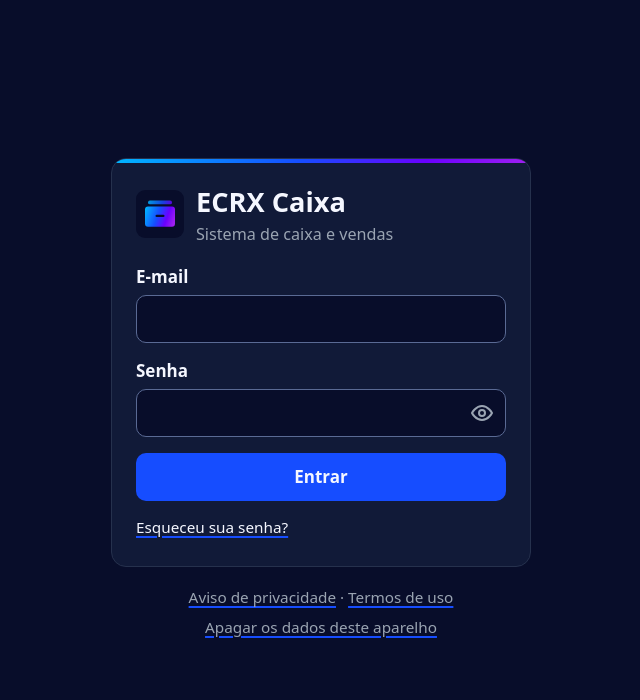
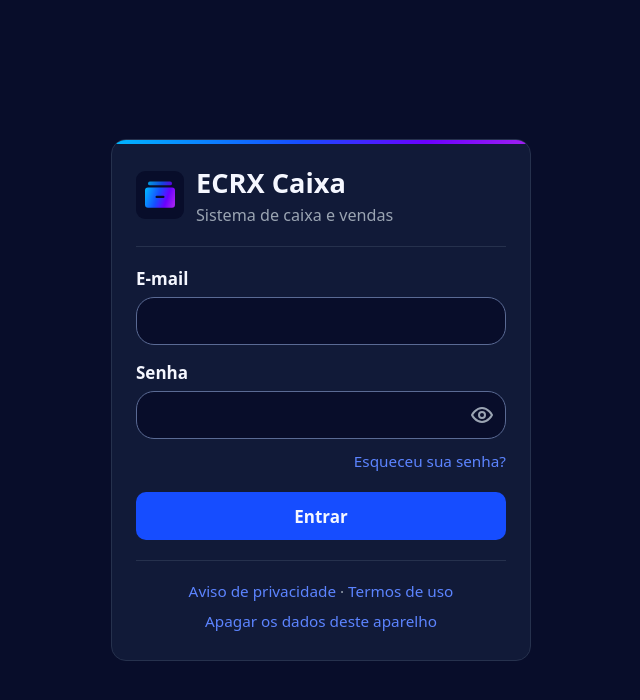
Before and after one commit to Elias-Costa/caixa-simples, a React (Vite) app in the folder frontend/: page /entrar in a window 1280 px wide. Shown: the top 700 px of the page, without its empty margins (319-959 px from the left). Built offline with nearby package versions, Linux system fonts and the light colour scheme.

Commit message:
feat: destaca os links pela cor sem sublinhado, divide o cartão da entrada em três partes com os links no pé, põe a senha esquecida acima de Entrar e arredonda os campos

```diff
--- a/frontend/src/estilos.css
+++ b/frontend/src/estilos.css
@@ -5,8 +5,8 @@
  *
  * Tema escuro único, sobre o azul-marinho. Onde a cor da paleta e a legibilidade divergem, o
  * contraste decide: o azul royal sobre o fundo fica em 3,2:1, abaixo dos 4,5:1 que texto comum
- * pede, então o link é texto claro sublinhado de royal, e não texto royal. Roxo e violeta só
- * aparecem dentro do gradiente, que fica em poucos lugares.
+ * pede, então o link é um royal clareado só o bastante para ser lido, e não o royal da paleta. Roxo
+ * e violeta só aparecem dentro do gradiente, que fica em poucos lugares.
  */
 
 :root {
@@ -36,6 +36,10 @@
      campo, que pede 3:1. */
   --cor-primaria-realce: #2a5aff;
   --cor-borda-controle: #5a6a94;
+  /* O link, sem sublinhado: 5,05:1 sobre a superfície e 5,63:1 sobre o fundo, e 3,17:1 contra o texto
+     claro, o que basta para o link no meio de uma frase se separar dela sem o traço. Sobre o realce
+     fica em 4,47:1, e por isso nenhum link fica sobre ele. */
+  --cor-link: #5c84ff;
 
   /* Funcionais, todas acima de 5:1 sobre o fundo e as superfícies. A informação usa o ciano dos
      indicadores. O fundo de cada uma é a mesma cor quase transparente sobre o azul-marinho. */
@@ -74,15 +78,18 @@ body {
   min-height: 100vh;
 }
 
-a {
-  color: var(--cor-texto);
-  text-decoration-color: var(--cor-primaria);
-  text-decoration-thickness: 2px;
+/* O link se destaca pela cor, sem o traço embaixo. O traço volta ao passar o mouse e no foco, que é o
+   sinal além da cor que o link no meio de uma frase precisa. O :where deixa a regra sem peso, e o
+   link com cara de botão ou de item do menu continua com o estilo da classe dele. */
+:where(a) {
+  color: var(--cor-link);
+  text-decoration: none;
   text-underline-offset: 3px;
+  text-decoration-thickness: 1px;
 }
 
-a:hover {
-  text-decoration-color: var(--cor-destaque);
+:where(a:hover, a:focus-visible) {
+  text-decoration: underline;
 }
 
 :focus-visible {
@@ -375,13 +382,10 @@ textarea:disabled {
 
 /* Login */
 
-/* O cartão e o rodapé da entrada ficam juntos no meio da tela, e não cada um no meio de uma metade. */
 .login {
   min-height: 100vh;
   display: grid;
   place-items: center;
-  align-content: center;
-  gap: var(--espaco);
   padding: var(--espaco);
 }
 
@@ -404,11 +408,15 @@ textarea:disabled {
   background: var(--gradiente-marca);
 }
 
+/* O cartão da entrada tem três partes, e a linha da borda dos cartões separa uma da outra: a marca
+   em cima, os links de apoio embaixo. */
 .login__marca {
   display: flex;
   align-items: center;
   gap: 12px;
   margin: 0 0 calc(var(--espaco) * 1.25);
+  padding-bottom: calc(var(--espaco) * 1.25);
+  border-bottom: 1px solid var(--cor-borda);
 }
 
 .login__icone {
@@ -436,22 +444,28 @@ textarea:disabled {
   margin: 0 0 var(--espaco);
 }
 
+/* Os campos de e-mail e senha da entrada ficam mais arredondados que os do resto do aplicativo. */
+.login__formulario .campo__entrada {
+  border-radius: calc(var(--raio) * 1.8);
+}
+
 /* A senha esquecida: o resumo parece um link, porque é o que a pessoa procura, e o texto aberto fica
    em texto secundário, com 6,78:1 sobre a superfície do cartão. */
+/* Logo abaixo da senha e à direita, como o pé do campo: a margem negativa desconta metade da folga
+   que todo campo deixa embaixo dele. O texto aberto volta à esquerda, que lê melhor em duas linhas. */
 .login__esqueceu {
-  margin-top: 12px;
+  margin: calc(var(--espaco) * -0.5) 0 var(--espaco);
   color: var(--cor-texto-secundario);
   font-size: 0.9rem;
+  text-align: right;
 }
 
 .login__esqueceu summary {
   display: inline-block;
   padding: 4px 0;
-  color: var(--cor-texto);
-  text-decoration: underline;
-  text-decoration-color: var(--cor-primaria);
-  text-decoration-thickness: 2px;
+  color: var(--cor-link);
   text-underline-offset: 3px;
+  text-decoration-thickness: 1px;
   cursor: pointer;
 }
 
@@ -459,19 +473,24 @@ textarea:disabled {
   display: none;
 }
 
-.login__esqueceu summary:hover {
-  text-decoration-color: var(--cor-destaque);
+.login__esqueceu summary:hover,
+.login__esqueceu summary:focus-visible {
+  text-decoration: underline;
 }
 
 .login__esqueceu p {
   margin: 4px 0 0;
+  text-align: left;
 }
 
-/* Privacidade, termos e o apagar os dados do aparelho saem do cartão, que fica só com a tarefa de
-   entrar. A letra é a do rodapé do aplicativo; o texto secundário tem 7,56:1 sobre o fundo. Apagar
-   é raro e não se desfaz, e por isso fica numa linha própria, por último. */
+/* Privacidade, termos e o apagar os dados do aparelho ficam no pé do cartão, abaixo de uma linha, fora
+   da tarefa de entrar. A letra é a do rodapé do aplicativo; sobre o cartão, o link tem 5,05:1 e o
+   texto secundário, 6,78:1. Apagar é raro e não se desfaz, e por isso fica numa linha própria, por
+   último. */
 .login__rodape {
-  width: min(100%, 420px);
+  margin-top: calc(var(--espaco) * 1.25);
+  padding-top: var(--espaco);
+  border-top: 1px solid var(--cor-borda);
   color: var(--cor-texto-secundario);
   font-size: 0.9rem;
   text-align: center;
@@ -479,10 +498,6 @@ textarea:disabled {
 
 .login__rodape p {
   margin: 0;
-}
-
-.login__rodape a {
-  color: inherit;
 }
 
 /* Apagar os dados do aparelho: a página usa o cartão da entrada, que é de onde se chega a ela. */
@@ -707,10 +722,6 @@ textarea:disabled {
   font-size: 0.9rem;
 }
 
-.rodape a {
-  color: inherit;
-}
-
 /* Os links soltos do rodapé e da entrada não são texto corrido: precisam de 24px de altura para o
    toque, e a linha do texto sozinha dá 21. */
 .rodape a,
@@ -928,22 +939,21 @@ main.cadastro {
 .relatorios__cliente { display: block; color: var(--cor-texto-secundario); }
 
 .estoque { max-width: 1100px; margin: 0 auto; }
-/* O nome que escolhe o produto nos formulários: texto sublinhado, como um link, com a altura de toque. */
+/* O nome que escolhe o produto nos formulários: na cor do link, como um link, com a altura de toque. */
 .estoque__escolher {
   min-height: var(--toque);
   padding: 0;
   border: 0;
   background: none;
-  color: var(--cor-texto);
+  color: var(--cor-link);
   font: inherit;
   text-align: left;
-  text-decoration: underline;
-  text-decoration-color: var(--cor-primaria);
-  text-decoration-thickness: 2px;
   text-underline-offset: 3px;
+  text-decoration-thickness: 1px;
   cursor: pointer;
 }
-.estoque__escolher:hover { text-decoration-color: var(--cor-destaque); }
+.estoque__escolher:hover,
+.estoque__escolher:focus-visible { text-decoration: underline; }
 /* A marca do negativo fica embaixo do nome, colada no botão, que já tem a folga da altura de toque. */
 .estoque__escolher + .marcas { margin: 0 0 8px; }
 .estoque__negativo { color: var(--cor-alerta); font-weight: 700; }
@@ -1089,6 +1099,9 @@ html:has(.pdv__rodape) { scroll-padding-bottom: 240px; }
 .qr-pix__imagem { display: inline-flex; max-width: 100%; padding: 12px; background: #fff; border-radius: var(--raio); }
 .qr-pix__imagem svg { max-width: 100%; height: auto; }
 .qr-pix__ajuda { margin: 8px 0 0; color: var(--cor-texto-secundario); font-size: 0.85rem; }
+/* Link no meio de texto secundário: a cor do link fica a 1,34:1 do cinza, e só a cor não o separa da
+   frase. Aqui o traço continua. */
+.qr-pix__ajuda a { text-decoration: underline; }
 .qr-pix__codigo { overflow-wrap: anywhere; }
 .pdv__historico { grid-column: 1 / -1; }
 .pdv__desconto { display: flex; align-items: end; gap: 8px; flex-wrap: wrap; margin-bottom: 12px; }
--- a/frontend/src/telas/TelaDeLogin.tsx
+++ b/frontend/src/telas/TelaDeLogin.tsx
@@ -66,7 +66,9 @@ export function TelaDeLogin() {
 
   return (
     <main className="login">
-      <form className="login__cartao" onSubmit={enviar} noValidate>
+      {/* Um cartão só, em três partes separadas por uma linha: quem é o aplicativo, a entrada e os links
+          de apoio. Os links ficam fora do formulário, que é só a tarefa de entrar. */}
+      <div className="login__cartao">
         <div className="login__marca">
           <img className="login__icone" src="/icone.svg" alt="" width="48" height="48" />
           {/* O nome sozinho não diz para que o aplicativo serve; a categoria vem logo abaixo dele. */}
@@ -76,6 +78,7 @@ export function TelaDeLogin() {
           </div>
         </div>
 
+        <form className="login__formulario" onSubmit={enviar} noValidate>
           {porQueVoltou && <p className="mensagem-info" role="status">{porQueVoltou}</p>}
 
           <div className="campo">
@@ -107,6 +110,18 @@ export function TelaDeLogin() {
               setSenhaEmBranco(false)
             }} />
 
+          {/* Não há recuperação por e-mail: o administrador redefine a senha do operador, e o próprio
+              administrador é socorrido pelo atendimento. O link fica logo abaixo da senha, onde quem a
+              esqueceu procura, à vista antes do primeiro erro; o texto abre no próprio cartão, sem sair da
+              tela nem perder o e-mail digitado. */}
+          <details className="login__esqueceu">
+            <summary>Esqueceu sua senha?</summary>
+            <p>
+              Peça ao administrador da Conta uma senha provisória. Se você é o administrador, fale com o
+              atendimento do ECRX Caixa.
+            </p>
+          </details>
+
           {erro && (
             <p className="login__erro" role="alert">
               {erro}
@@ -116,16 +131,6 @@ export function TelaDeLogin() {
           <button ref={botaoDeEntrar} type="submit" className="botao botao--largo" disabled={enviando}>
             {enviando ? 'Entrando...' : 'Entrar'}
           </button>
-        {/* Não há recuperação por e-mail: o administrador redefine a senha do operador, e o próprio
-            administrador é socorrido pelo atendimento. O link fica à vista antes do primeiro erro, e o
-            texto abre no próprio cartão, sem sair da tela nem perder o e-mail digitado. */}
-        <details className="login__esqueceu">
-          <summary>Esqueceu sua senha?</summary>
-          <p>
-            Peça ao administrador da Conta uma senha provisória. Se você é o administrador, fale com o
-            atendimento do ECRX Caixa.
-          </p>
-        </details>
         </form>
 
         <footer className="login__rodape">
@@ -134,6 +139,7 @@ export function TelaDeLogin() {
               foi inativado não entra mais. A página explica e confirma antes de apagar. */}
           <p><Link to="/aparelho">Apagar os dados deste aparelho</Link></p>
         </footer>
+      </div>
     </main>
   )
 }
```
Also changed, not shown: 1 other file (tests, documents, lock files or other folders). Lines whose indentation alone changed are shown as unchanged.
